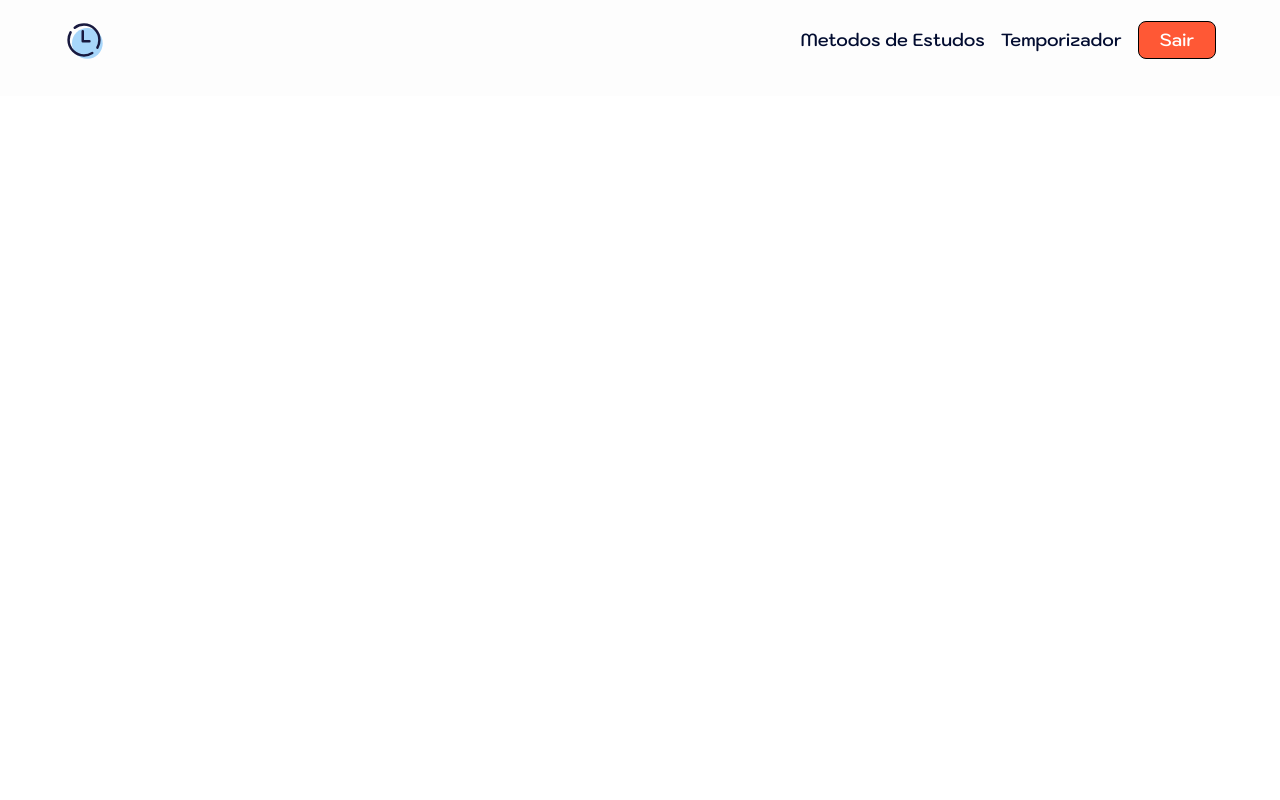
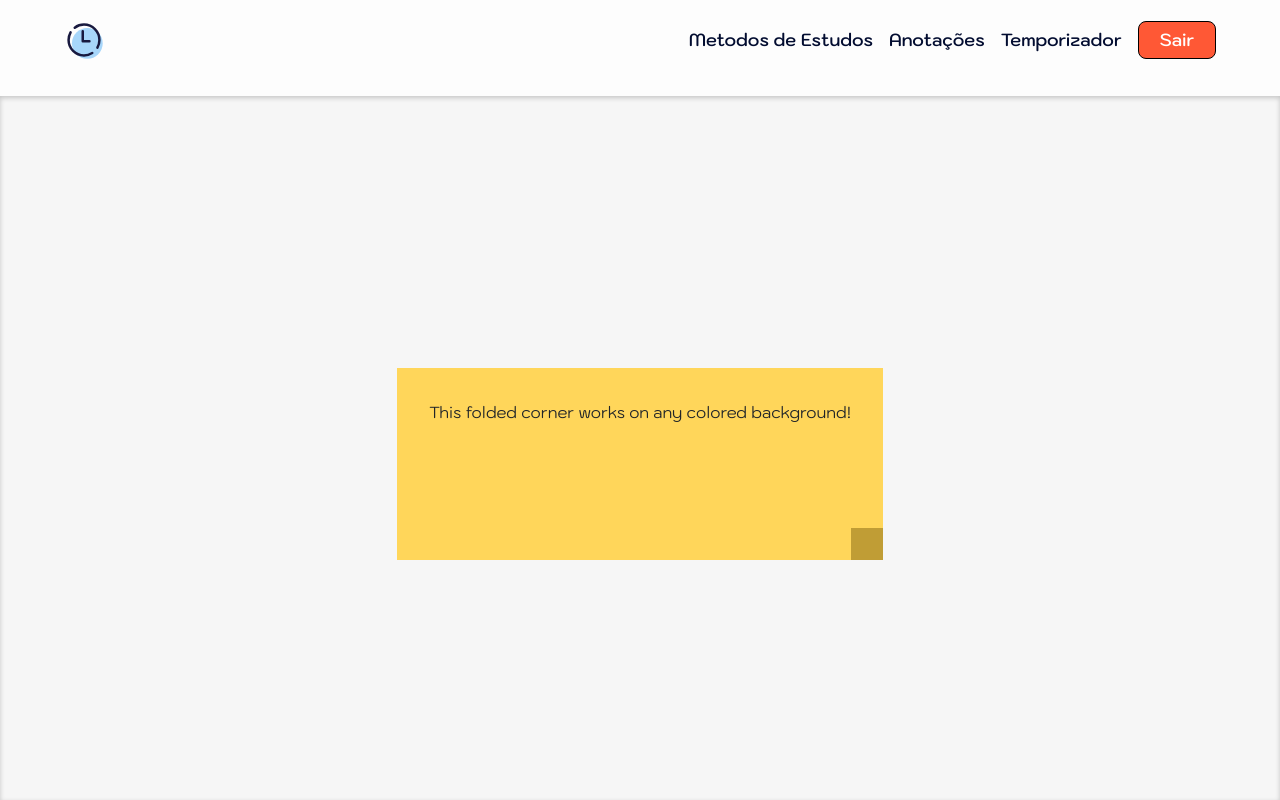
Before and after one commit to DebLuiza/Clock, a React (Vite) app in the folder Clock/: page /anotation in a window 1280 px wide. Built offline with nearby package versions, Linux system fonts and the light colour scheme.

Commit message:
Início da página anotações

```diff
--- a/Clock/src/App.jsx
+++ b/Clock/src/App.jsx
@@ -4,10 +4,13 @@ import { useState } from 'react';
 import Header from './Components/Header/Header'
 import MetodosEstudos from './Pages/MetodosEstudos/MetodosEstudos';
 import MainPage from './Pages/MainPage/MainPage';
+import TimerModal from './Pages/TimerModal/TimerModal';
+import Anotation from './Pages/Anotation/Anotation';
 
 function App() {
 
   const [headerHeight, setHeaderHeight] = useState();
+  const [isOpen, setIsOpen] = useState(false);
 
   const handleHeightChange = (height) => {
     setHeaderHeight(height);
@@ -16,10 +19,12 @@ function App() {
   return (
     <>
     <Router>
-      <Header onHeaderChange={handleHeightChange}/>
+      <Header onHeaderChange={handleHeightChange} setIsOpen={setIsOpen}/>
+      {/* <TimerModal isOpen={isOpen} setIsOpen={setIsOpen} /> */}
       <Routes>
         <Route path='/' element={<MainPage tamHeader={headerHeight}/>}/>
         <Route path='/metodos' element={<MetodosEstudos tamHeader={headerHeight}/>}/>
+        <Route path='/anotation' element={<Anotation tamHeader={headerHeight}/>}/>
       </Routes>
     </Router>
     </>
--- a/Clock/src/Components/Header/Header.jsx
+++ b/Clock/src/Components/Header/Header.jsx
@@ -4,7 +4,8 @@ import { Link } from "react-router-dom";
 import { useState, useRef, useEffect } from "react";
 import ImgHeader from "../../assets/Icons/icons2-clock.svg";
 
-export default function Header({ onHeaderChange }) {
+
+export default function Header({ onHeaderChange, setIsOpen }) {
   const headerRef = useRef(null);
 
   useEffect(() => {
@@ -70,7 +71,10 @@ export default function Header({ onHeaderChange }) {
             <Link to={"/metodos"}>Metodos de Estudos</Link>
           </li>
           <li>
-            <Link to={"/"}>Temporizador</Link>
+            <Link to={"/anotation"}>Anotações</Link>
+          </li>
+          <li>
+            <Link to={"/"} onClick={() => setIsOpen(true)}>Temporizador</Link>
           </li>
           <li className={styles['sair-btn']}>
             <Link to={"/"}>Sair</Link>
--- /dev/null
+++ b/Clock/src/Pages/Anotation/Anotation.jsx
@@ -0,0 +1,26 @@
+import React from 'react'
+import styles from './Styles/Anotation.module.scss'
+import PropTypes from "prop-types";
+
+export default function Anotation({ tamHeader }) {
+
+    const calculatedHeight = `calc(100vh - ${tamHeader}px)`;
+
+  return (
+    <div
+        className={styles["container-main"]}
+        style={{ height: calculatedHeight }}
+    >
+        <div className={styles["post-it-note"]}>
+            <p>This folded corner works on any colored background!</p>
+        </div>
+        <div className={styles["btn-criar"]}>
+
+        </div>
+    </div>
+  )
+}
+
+Anotation.propTypes = {
+    tamHeader: PropTypes.number.isRequired,
+  };
--- /dev/null
+++ b/Clock/src/Pages/Anotation/Styles/Anotation.module.scss
@@ -0,0 +1,37 @@
+@import "../../../global.scss";
+
+.container-main{
+    background: $bg-color;
+    box-shadow: inset 0px 2px 5px rgba(0, 0, 0, 0.2);
+    display: flex;
+    align-items: center;
+    justify-content: center;
+
+    .post-it-note {
+        padding: 2em;
+        background: $card-color;
+        position: relative;
+        min-height: 10em;
+
+        &::after{
+            content: "";
+            position: absolute;
+            bottom: -2em;
+            left: 0;
+            right: 2em;
+            border-width: 1em;
+            border-style: solid;
+            border-color: $card-color;
+        }
+
+        &::before{
+        content: "";
+        position: absolute;
+        bottom: -2em;
+        right: 0;
+        border-width: 2em 2em 0 0;
+        border-style: solid;
+        border-color: $card-color-shadow;
+        }
+    }
+}
--- /dev/null
+++ b/Clock/src/Pages/TimerModal/TimerModal.jsx
@@ -0,0 +1,62 @@
+import React, { useState, useEffect } from "react";
+
+const TimerModal = ({ isOpen, setIsOpen }) => {
+  const [timeLeft, setTimeLeft] = useState(() => parseInt(localStorage.getItem("timeLeft") || "300", 10));
+  const [isRunning, setIsRunning] = useState(() => localStorage.getItem("isRunning") === "true");
+
+  useEffect(() => {
+    localStorage.setItem("timeLeft", timeLeft.toString());
+    localStorage.setItem("isRunning", isRunning.toString());
+  }, [timeLeft, isRunning]);
+
+  useEffect(() => {
+    if (!isRunning) return;
+    if (timeLeft <= 0) {
+      setIsRunning(false);
+      return;
+    }
+    const interval = setInterval(() => setTimeLeft((prev) => prev - 1), 1000);
+    return () => clearInterval(interval);
+  }, [isRunning, timeLeft]);
+
+  const formatTime = (seconds) => {
+    const min = Math.floor(seconds / 60);
+    const sec = seconds % 60;
+    return `${String(min).padStart(2, "0")}:${String(sec).padStart(2, "0")}`;
+  };
+
+  return (
+    isOpen && (
+      <div className="fixed inset-0 flex items-center justify-center bg-gray-500 bg-opacity-50 z-50">
+        <div className="bg-white p-6 rounded-lg w-96 relative">
+          <div className="text-center text-4xl font-bold mb-4">{formatTime(timeLeft)}</div>
+          <div className="flex justify-center gap-4 mt-4">
+            <button
+              className="bg-blue-500 text-white px-4 py-2 rounded-md"
+              onClick={() => setIsRunning(!isRunning)}
+            >
+              {isRunning ? "Pausar" : "Iniciar"}
+            </button>
+            <button
+              className="bg-red-500 text-white px-4 py-2 rounded-md"
+              onClick={() => {
+                setTimeLeft(300);
+                setIsRunning(false);
+              }}
+            >
+              Resetar
+            </button>
+          </div>
+          <button
+            className="absolute top-2 right-2 text-xl text-gray-600"
+            onClick={() => setIsOpen(false)}
+          >
+            ×
+          </button>
+        </div>
+      </div>
+    )
+  );
+};
+
+export default TimerModal;
--- a/Clock/src/global.scss
+++ b/Clock/src/global.scss
@@ -60,6 +60,7 @@
   $bg-color2: #b3d6e3;
   $card-color3: #98D8EF;
   $card-color2: #ff5835;
+  $card-color-shadow: #c09d35;
   $card-color: #FFD65A;
   $card-shadow-color: #0000002c;
   $button-color: #ff5835;
```
